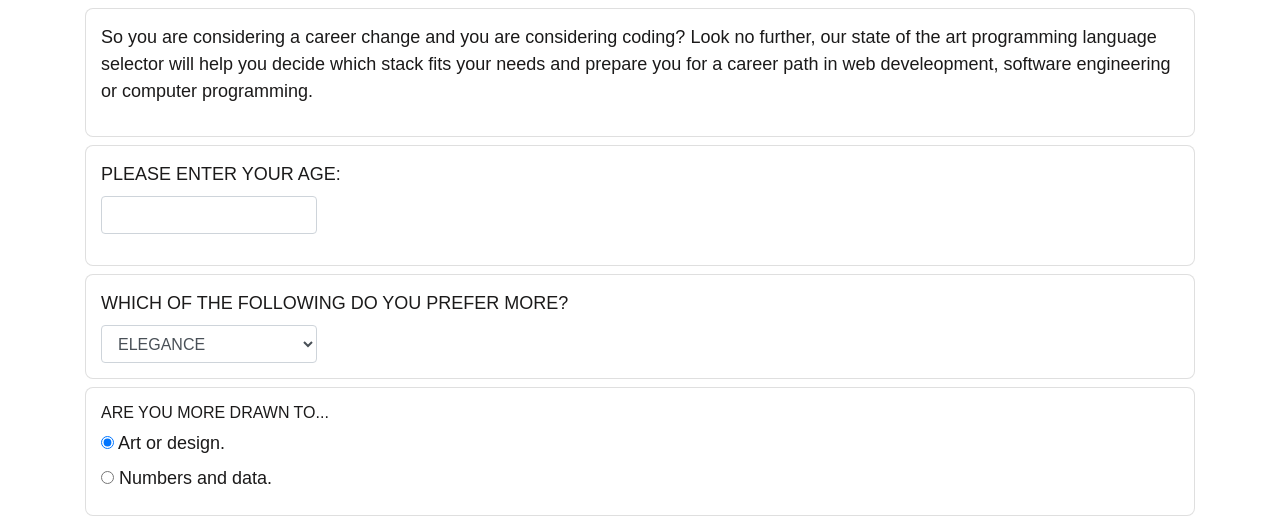
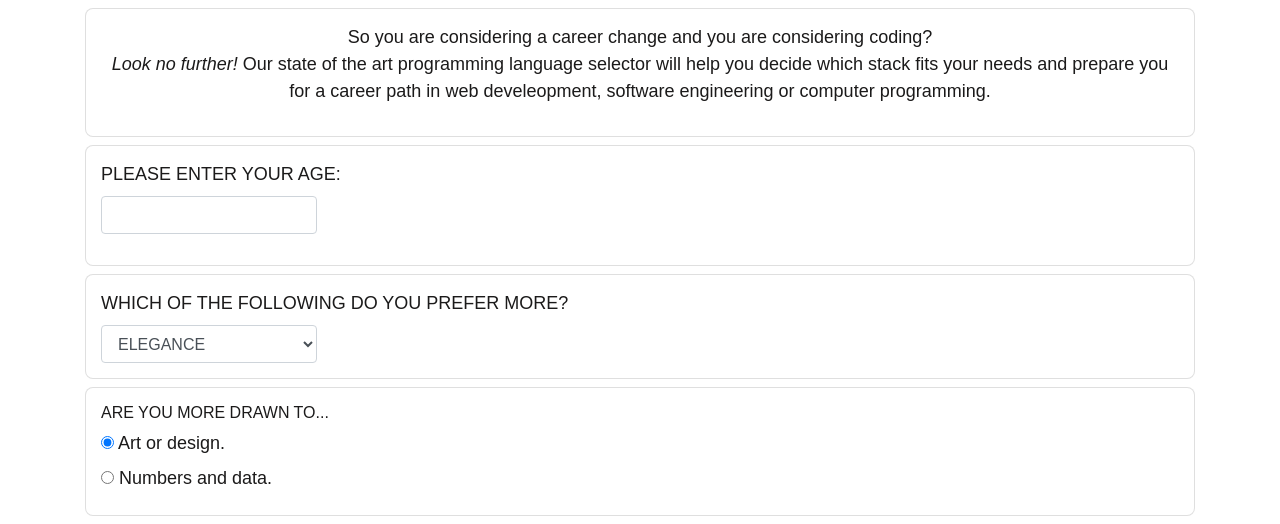
Before and after one commit to JoseyKinnaman/EpicodusLanguageSelector, a plain HTML site: page index.html in a window 1280 px wide. Shown: the part 264-788 px from the top of the page. Drawn offline with nearby package versions, Linux system fonts and the light colour scheme.

Commit message:
add <em> and text alignment to intro paragraph.

```diff
--- a/css/styles.css
+++ b/css/styles.css
@@ -76,3 +76,7 @@ footer {
 a {
   color: red;
 }
+
+#introP {
+  text-align: center;
+}
--- a/index.html
+++ b/index.html
@@ -28,10 +28,12 @@
             </div>
             <div class="row">
               <div class="col-md-12">
-              <div class="card">
+              <div class="card" id="introP">
                 <p>
                   So you are considering a career change and you are considering
-                  coding? Look no further, our state of the art programming
+                  coding?
+                  <br></b>
+                  <em>Look no further!</em> Our state of the art programming
                   language selector will help you decide which stack fits your
                   needs and prepare you for a career path in web develeopment,
                   software engineering or computer programming.
```
